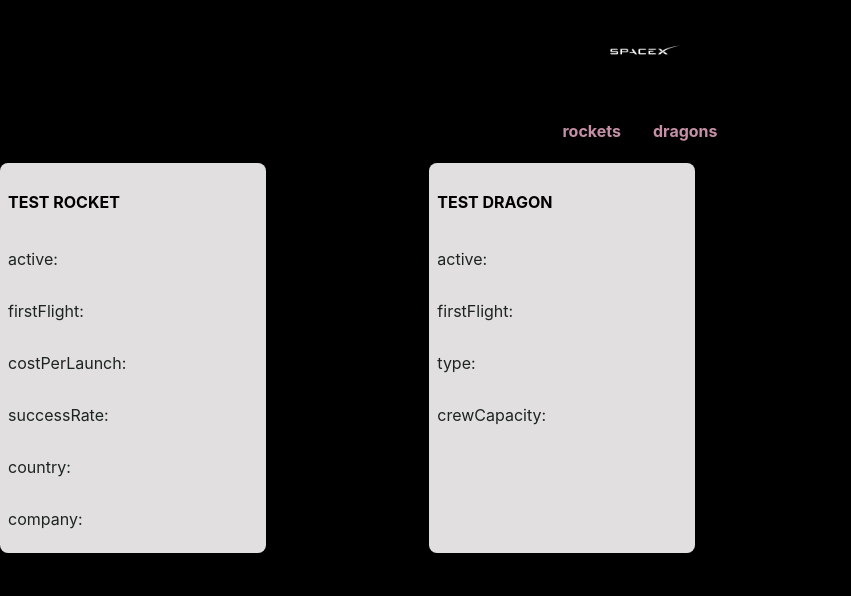
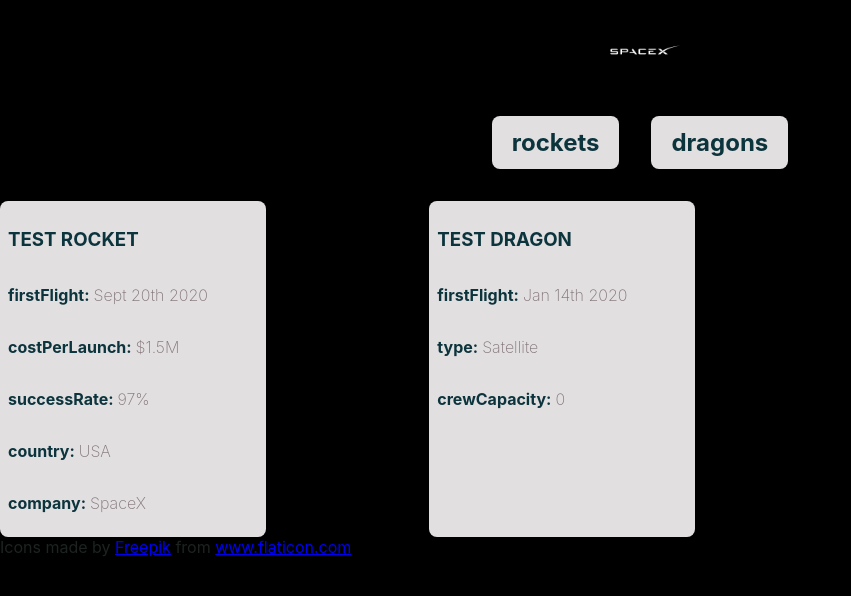
Before and after one commit to jsudufour/spacex, a React (Create React App) app: page / in a window 1280 px wide. Shown: the top 596 px of the page, without its empty margins (0-851 px from the left). Built offline with nearby package versions, Linux system fonts and the light colour scheme.

Commit message:
finish building components

```diff
--- a/src/App.tsx
+++ b/src/App.tsx
@@ -1,10 +1,15 @@
 import React, { useState } from "react";
 import styled from "styled-components";
+import { colors } from "./utils/colors";
 import { Header } from "./components/Header";
 import { Modal } from "./components/Modal";
 import { GridItems } from "./components/GridItems";
 
 const AppWrapper = styled.div``;
+
+const Attribution = styled.div`
+  color: ${colors.greenBlack};
+`;
 
 export const App = () => {
   const [isModalShowing, setIsModalShowing] = useState(false);
@@ -43,6 +48,16 @@
           },
         ]}
       />
+      <Attribution>
+        Icons made by{" "}
+        <a href="https://www.freepik.com" title="Freepik">
+          Freepik
+        </a>{" "}
+        from{" "}
+        <a href="https://www.flaticon.com/" title="Flaticon">
+          www.flaticon.com
+        </a>
+      </Attribution>
     </AppWrapper>
   );
 };
--- a/src/components/Header.tsx
+++ b/src/components/Header.tsx
@@ -2,7 +2,7 @@
 import styled from "styled-components";
 import { colors } from "../utils/colors";
 import { spacings } from "../utils/spacings";
-import logo from "../icons/spacex.jpg";
+import logo from "../assets/spacex.jpg";
 
 const HeaderWrapper = styled.div`
   display: flex;
@@ -16,23 +16,39 @@
   width: 100px;
 `;
 
-const Pages = styled.div`
+const AlignedItems = styled.div`
   display: flex;
   justify-content: center;
   align-items: center;
+  padding-bottom: ${spacings.medium};
 `;
 
-const Title = styled.h4`
-  padding: 0 ${spacings.medium};
-  color: ${colors.lightPink};
+const Chip = styled.div`
+  display: flex;
+  align-items: center;
+  background-color: ${colors.grey};
+  border-radius: ${spacings.radius};
+  padding: ${spacings.smallest};
+  cursor: pointer;
+  margin: ${spacings.medium};
+`;
+
+const Title = styled.h2`
+  padding: ${spacings.small} ${spacings.medium};
+  color: ${colors.darkTeal};
+  margin: 0;
 `;
 
 export const Header = () => (
   <HeaderWrapper>
     <Logo src={logo} alt="spacex logo" />
-    <Pages>
-      <Title>rockets</Title>
-      <Title>dragons</Title>
-    </Pages>
+    <AlignedItems>
+      <Chip>
+        <Title>rockets</Title>
+      </Chip>
+      <Chip>
+        <Title>dragons</Title>
+      </Chip>
+    </AlignedItems>
   </HeaderWrapper>
 );
--- a/src/components/Modal.tsx
+++ b/src/components/Modal.tsx
@@ -9,7 +9,7 @@
   top: 0;
   right: 0;
   bottom: 0;
-  background-color: rgba(0, 0, 0, 0.5);
+  background-color: rgba(0, 0, 0, 0.8);
   display: flex;
   align-items: center;
   justify-content: center;
@@ -40,7 +40,7 @@
 const CloseButton = styled.button`
   border: none;
   color: ${colors.grey};
-  background-color: ${colors.darkPink};
+  background-color: ${colors.darkTeal};
   padding: ${spacings.small};
   border-radius: ${spacings.radius};
   cursor: pointer;
@@ -55,8 +55,8 @@
 
 export const Modal = ({ isModalShowing, closeModal }: Props) =>
   isModalShowing ? (
-    <ModalWrapper>
-      <ModalContent>
+    <ModalWrapper onClick={closeModal}>
+      <ModalContent onClick={(event) => event.stopPropagation()}>
         <ModalHeader>
           <ModalTitle></ModalTitle>
         </ModalHeader>
--- a/src/components/SummaryCard.tsx
+++ b/src/components/SummaryCard.tsx
@@ -12,15 +12,19 @@
   cursor: pointer;
 `;
 
-const Title = styled.h4``;
+const Title = styled.h3`
+  color: ${colors.darkTeal};
+`;
 
 const LineItem = styled.div`
   display: flex;
+  align-items: center;
 `;
 
 const BoldText = styled.p`
-  color: ${colors.greenBlack};
-  font-weight: 400;
+  color: ${colors.darkTeal};
+  font-weight: 700;
+  margin-right: ${spacings.smallest};
 `;
 
 const Label = styled.p`
@@ -34,16 +38,16 @@
 };
 
 export const SummaryCard = ({ spacecraft, showModal }: Props) => {
-  const { id, name, image, ...otherProps } = spacecraft;
+  const { id, name, image, active, ...otherProps } = spacecraft;
   console.log("name, image, other props: ", name, image, otherProps);
   return (
     <CardWrapper onClick={() => showModal(true)}>
       <Title>{name}</Title>
-      {Object.keys(otherProps).map((propertyName) => (
+      {Object.entries(otherProps).map(([label, value]) => (
         <LineItem>
           {/* TODO : use lodash to get sentence case */}
-          <BoldText>{propertyName}: </BoldText>
-          {/* <Label>{spacecraft[propertyName]}</Label> */}
+          <BoldText>{label}: </BoldText>
+          <Label>{value}</Label>
         </LineItem>
       ))}
     </CardWrapper>
--- a/src/utils/colors.ts
+++ b/src/utils/colors.ts
@@ -1,6 +1,6 @@
 export const colors = {
-    lightPink: '#c590a4ff',
-    darkPink: '#a85976ff',
+    iris: '#454ADE',
+    darkTeal: '#0c343d',
     grey: '#e2dfe0ff',
     offWhite: '#f5f4f5ff',
     darkGrey: '#817479ff',
```
Also changed, not shown: src/assets/spacex.jpg (renamed from src/icons/spacex.jpg).
